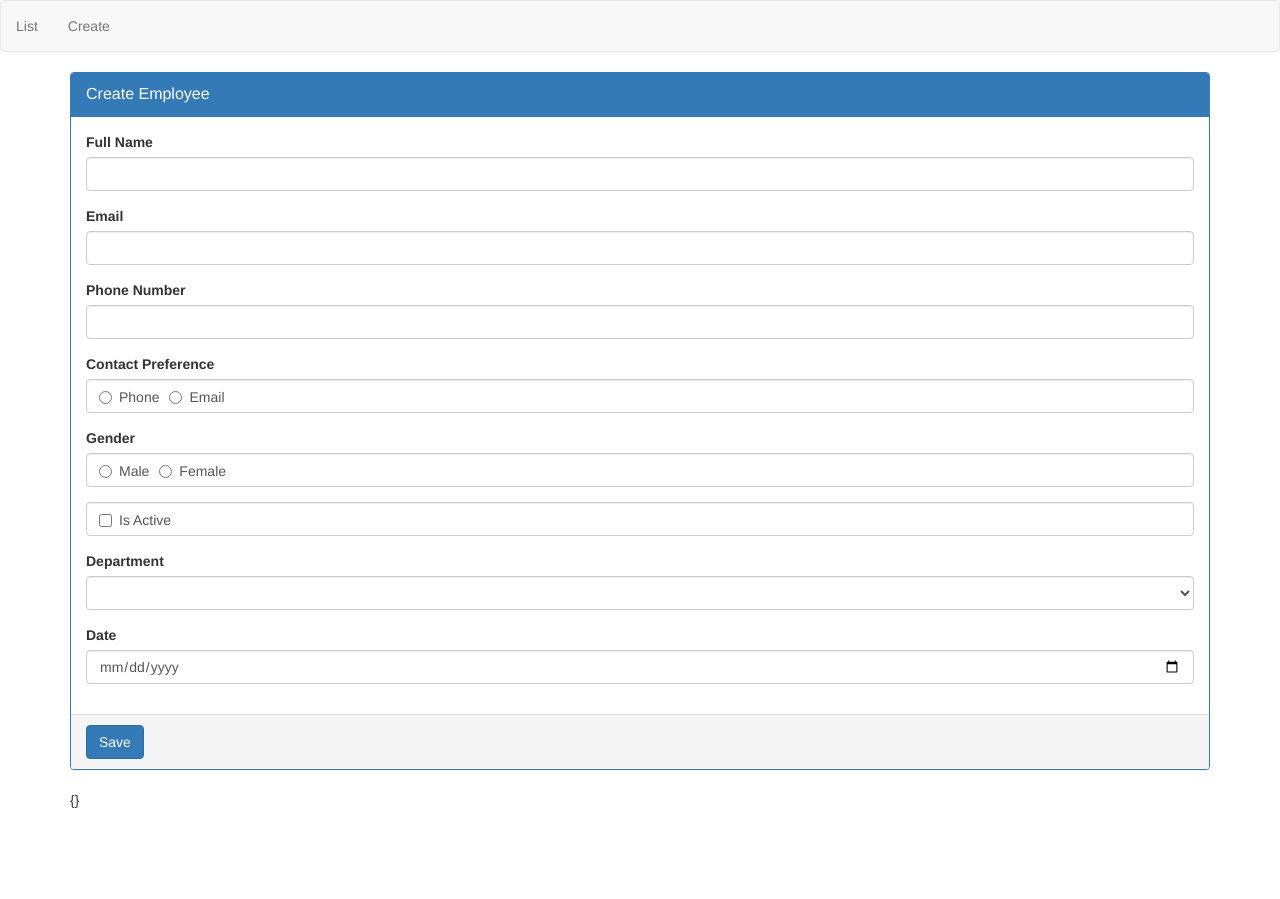
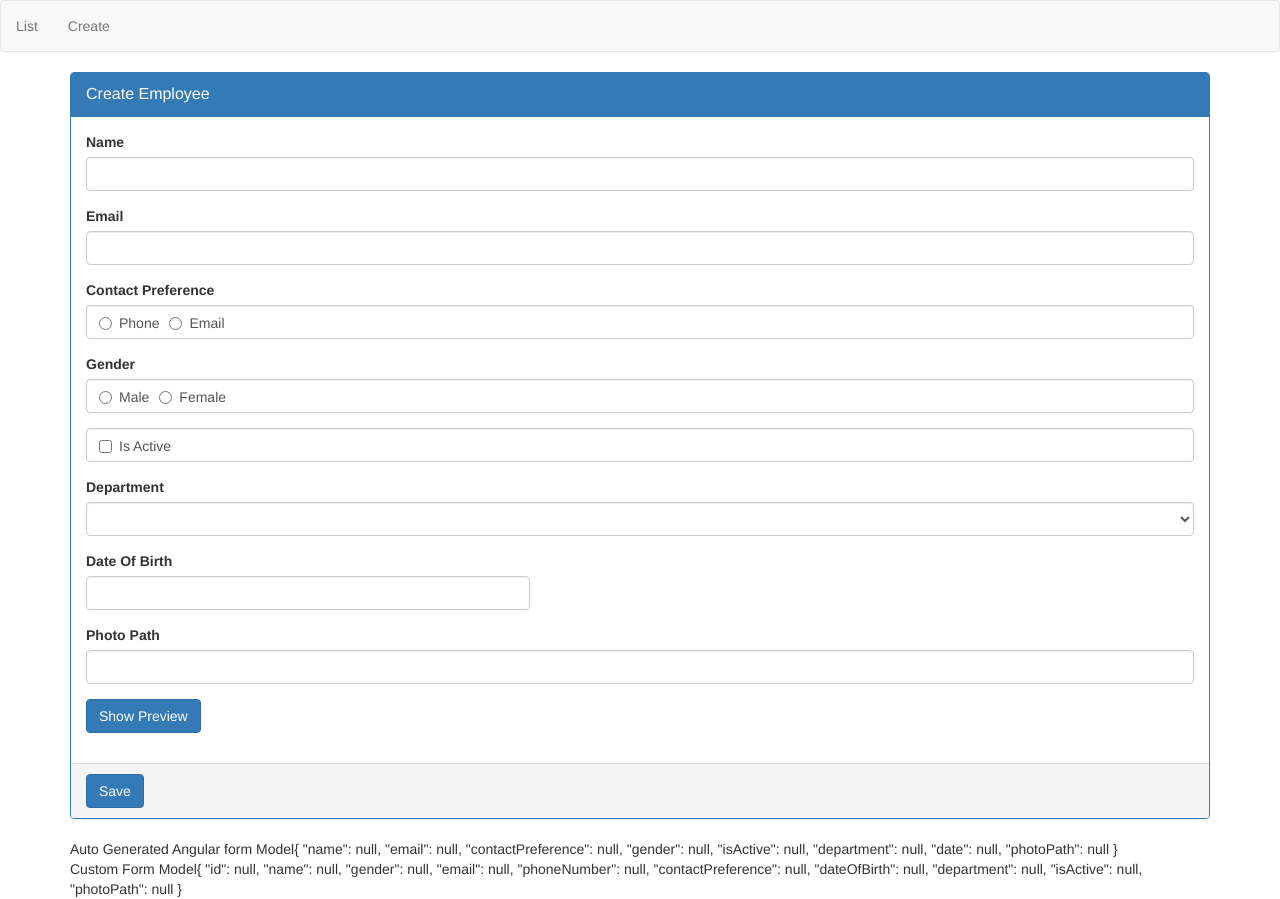
Before and after one commit to SarthakBhatia2018/AngularLearn, an Angular app: page /create in a window 1280 px wide. Before the commit the page ends 810 px from the top, so only its background shows below. Built offline with nearby package versions, Linux system fonts and the light colour scheme.

Commit message:
Added validations

```diff
--- a/package.json
+++ b/package.json
@@ -21,7 +21,7 @@
     "@angular/router": "~7.2.0",
     "bootstrap": "^3.4.1",
     "core-js": "^2.5.4",
-    "ngx-bootstrap": "^6.2.0",
+    "ngx-bootstrap": "^3.3.0",
     "rxjs": "~6.3.3",
     "tslib": "^1.9.0",
     "zone.js": "~0.8.26"
--- a/src/app/employees/create-employees.component.css
+++ b/src/app/employees/create-employees.component.css
@@ -0,0 +1,4 @@
+.imageClass {
+  height: 200px;
+  width: 200px;
+}
--- a/src/app/employees/create-employees.component.html
+++ b/src/app/employees/create-employees.component.html
@@ -1,4 +1,4 @@
-<form #employeeForm="ngForm" (ngSubmit)="saveEmployee(employeeForm)">
+<form #employeeForm="ngForm" (ngSubmit)="saveEmployee(employee)">
   <div class="panel panel-primary">
     <div class="panel-heading">
       <div class="panel-title">
@@ -6,33 +6,39 @@
       </div>
     </div>
     <div class="panel-body">
-      <div class="form-group">
-        <label for="fullName">Full Name</label>
-        <input type="text" name="firstName" [(ngModel)]="firstName" id="fullName" class="form-control">
+      <div class="form-group" [class.has-error]="name.invalid && name.touched"
+           [class.has-success]="name.valid">
+        <label for="name" class="control-label">Name</label>
+        <input type="text" name="name" [(ngModel)]="employee.name" id="name" class="form-control"
+               #name="ngModel" required>
+        <div *ngIf="name.invalid && name.touched"
+             class="text-danger">This Field is required
+        </div>
       </div>
 
-
-      <div class="form-group">
-        <label for="email">Email</label>
-        <input type="text" name="email" [(ngModel)]="email" id="email" class="form-control">
+      <div class="form-group" [class.has-error]="email.invalid && email.touched"
+           [class.has-success]="email.valid">
+        <label for="email" class="control-label">Email</label>
+        <input type="text" name="email" [(ngModel)]="employee.email" id="email" class="form-control"
+               #email="ngModel" required
+               pattern="^[^\s@]+@[^\s@]+\.[^\s@]+$">
+        <div *ngIf="email.errors?.required && email.touched"
+             class="text-danger">This Field is required
+        </div>
+        <div *ngIf="email.errors?.pattern && email.touched"
+             class="text-danger">Email is invalid
+        </div>
       </div>
-
-
-      <div class="form-group">
-        <label for="phoneNumber">Phone Number</label>
-        <input type="text" name="phoneNumber" [(ngModel)]="phoneNumber" id="phoneNumber" class="form-control">
-      </div>
-
 
       <div class="form-group">
         <label>Contact Preference</label>
         <div class="form-control">
           <label class="radio-inline">
-            <input type="radio" value="phone" name="contactPreference" [(ngModel)]="contactPreference">
+            <input type="radio" value="phone" name="contactPreference" [(ngModel)]="employee.contactPreference">
             Phone
           </label>
           <label class="radio-inline">
-            <input type="radio" value="email" name="contactPreference" [(ngModel)]="contactPreference">
+            <input type="radio" value="email" name="contactPreference" [(ngModel)]="employee.contactPreference">
             Email
           </label>
         </div>
@@ -43,21 +49,20 @@
         <label>Gender</label>
         <div class="form-control">
           <label class="radio-inline">
-            <input type="radio" value="male" name="gender" [(ngModel)]="gender">
+            <input type="radio" value="male" name="gender" [(ngModel)]="employee.gender">
             Male
           </label>
           <label class="radio-inline">
-            <input type="radio" value="female" name="gender" [(ngModel)]="gender">
+            <input type="radio" value="female" name="gender" [(ngModel)]="employee.gender">
             Female
           </label>
         </div>
       </div>
 
       <div class="form-group">
-        <!-- <label>Is Active</label> -->
         <div class="form-control">
           <label class="checkbox-inline">
-            <input type="checkbox" value="false" name="isActive" [(ngModel)]="isActive">
+            <input type="checkbox" value="false" name="isActive" [(ngModel)]="employee.isActive">
             Is Active
           </label>
         </div>
@@ -65,7 +70,7 @@
 
       <div class="form-group">
         <label for="department">Department</label>
-        <select id="department" name="department" [(ngModel)]="department" class="form-control">
+        <select id="department" name="department" [(ngModel)]="employee.department" class="form-control">
           <!-- <option value="1">Help Desk</option>
           <option value="2">HR</option>
           <option value="3">IT</option>
@@ -73,14 +78,27 @@
           <option [value]="department.id" *ngFor="let department of departments">{{department.name}}</option>
         </select>
       </div>
+      <div class="row">
+        <div class="form-group col-md-5">
+          <label for="date">Date Of Birth</label>
+          <input type="text" id="date" bsDatepicker [bsConfig]="datePickerConfig" class="form-control"
+                 name="date" [(ngModel)]="employee.dateOfBirth" placement="bottom">
+        </div>
+      </div>
 
       <div class="form-group">
-        <label for="date">Date</label>
-        <input type="date" id="date" class="form-control" name="date" [(ngModel)]="date">
+        <label for="photoPath">Photo Path</label>
+        <input type=text id="photoPath" class="form-control" name="photoPath" [(ngModel)]="employee.photoPath">
       </div>
-
+      <div class="form-group">
+        <button type="button" (click)="togglePreview()" class="btn btn-primary">
+          {{previewPhoto ? "Hide" : "Show"}} Preview
+        </button>
+      </div>
+      <div class="form-group">
+        <img *ngIf="previewPhoto" [src]="employee.photoPath" alt="Image Not Available" class="imageClass form-control">
+      </div>
     </div>
-
 
     <div class="panel-footer">
       <button type="submit" class="btn btn-primary">Save</button>
@@ -88,4 +106,10 @@
   </div>
 </form>
 
-{{employeeForm.value | json}}
+<div>
+  Auto Generated Angular form Model{{employeeForm.value | json}}
+</div>
+
+<div>
+  Custom Form Model{{employee | json}}
+</div>
--- a/src/app/employees/create-employees.component.ts
+++ b/src/app/employees/create-employees.component.ts
@@ -1,6 +1,7 @@
-import { Component, OnInit } from '@angular/core';
-import { NgForm } from '@angular/forms';
-import { Department } from '../models/department.model';
+import {Component, OnInit} from '@angular/core';
+import {Department} from '../models/department.model';
+import {BsDatepickerConfig} from 'ngx-bootstrap/datepicker';
+import {Employee} from '../models/employee.model';
 
 @Component({
   selector: 'app-create-employees',
@@ -9,21 +10,44 @@ import { Department } from '../models/department.model';
 })
 export class CreateEmployeesComponent implements OnInit {
 
+  datePickerConfig: Partial<BsDatepickerConfig>;
+  employee: Employee = {
+    id: null,
+    name: null,
+    gender: null,
+    email: null,
+    phoneNumber: null,
+    contactPreference: null,
+    dateOfBirth: null,
+    department: null,
+    isActive: null,
+    photoPath: null,
+  };
+  previewPhoto = false;
   departments: Department[] = [
-    { id: 1, name: 'Help Desk' },
-    { id: 2, name: 'HR' },
-    { id: 3, name: 'IT' },
-    { id: 4, name: 'Payroll' }
+    {id: 1, name: 'Help Desk'},
+    {id: 2, name: 'HR'},
+    {id: 3, name: 'IT'},
+    {id: 4, name: 'Payroll'}
   ];
-  constructor() { }
+
+  constructor() {
+    this.datePickerConfig = Object.assign({},
+      {
+        containerClass: 'theme-dark-blue',
+        dateInputFormat: 'DD/MM/YYYY',
+      });
+  }
 
   ngOnInit() {
   }
 
-  saveEmployee(empForm: NgForm): void {
-    console.log(empForm.value);
-    console.log(empForm);
+  saveEmployee(newEmployee: Employee): void {
+    console.log(newEmployee);
+  }
 
+  togglePreview() {
+    this.previewPhoto = !this.previewPhoto;
   }
 
 }
```
Also changed, not shown: src/app/models/employee.model.ts (indentation only), 1 other file (tests, documents, lock files or other folders).
